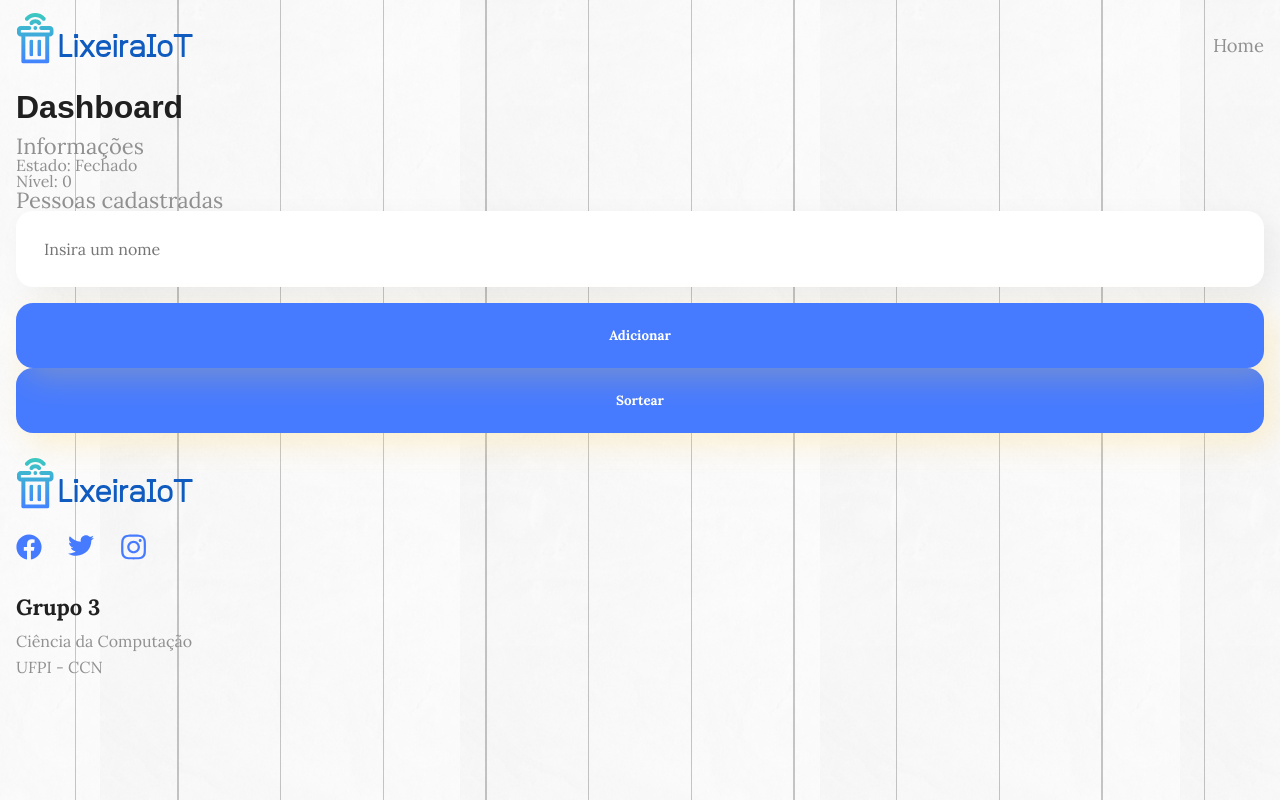
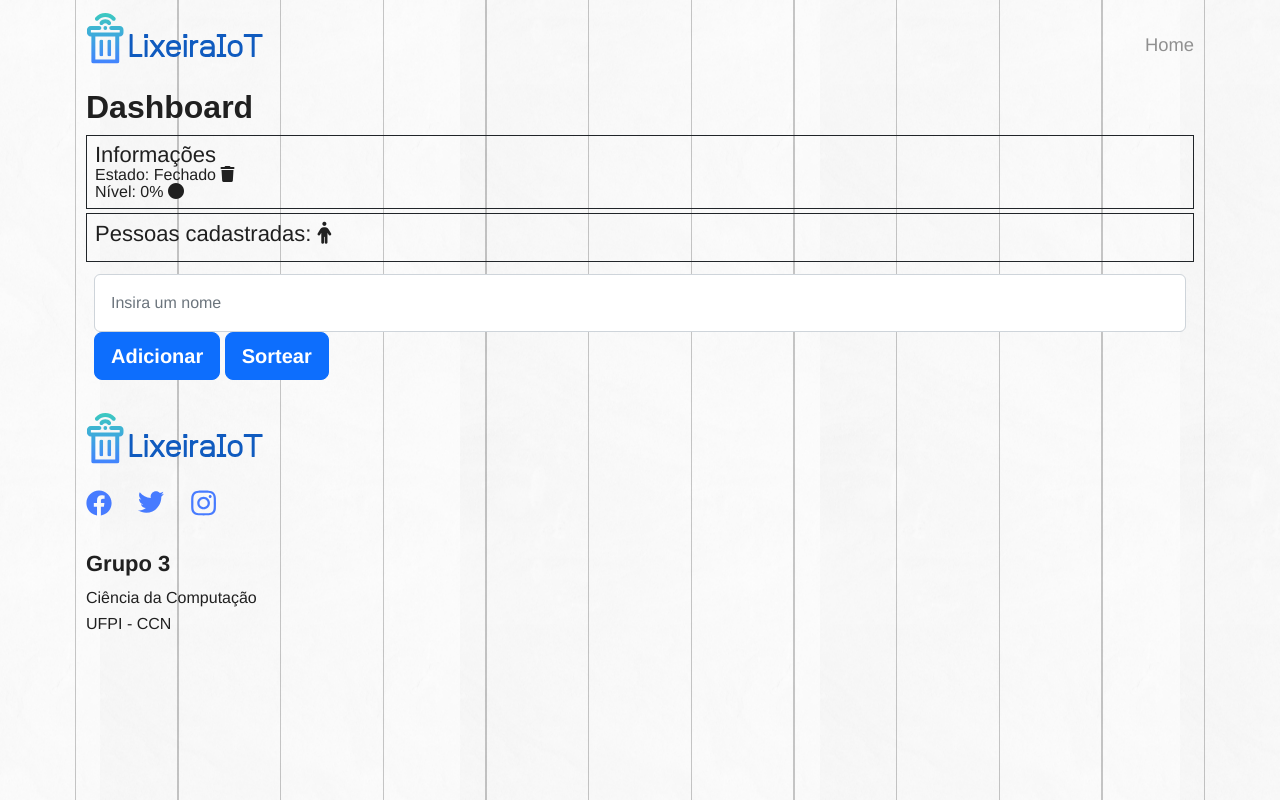
Before and after one commit to Eslley/lixeira-IoT, a Django app: page /dashboard/ in a window 1280 px wide. Run offline with Django 4.2, Linux system fonts and the light colour scheme; some libraries are stand-ins or nearby versions; some web fonts are replaced.

Commit message:
Alterações no front end

```diff
--- a/static/css/base/_variaveis.css
+++ b/static/css/base/_variaveis.css
@@ -6,7 +6,7 @@
     --preto: #202020;
     --preto-transparente: #0000000F;
 
-    --familia-corpo: 'Lora', serif;
+    --familia-corpo: "Helvetica Neue",Helvetica,Arial,sans-serif;
     --familia-titulo-destaque: 'Gemunu Libre', sans-serif;
 
     --peso-titulo-destaque: 700;
--- a/static/css/base/base.css
+++ b/static/css/base/base.css
@@ -4,7 +4,7 @@
 body {
     font-family: var(--familia-corpo);
     font-size: var(--tamanho-corpo);
-    color: var(--cinza);
+    color: var(--preto);
 
     background: url('../../img/fundo-textura.png'), url('../../img/fundo-linhas.png');
     background-position: center;
--- a/static/css/componentes/botoes.css
+++ b/static/css/componentes/botoes.css
@@ -1,19 +1,9 @@
 .botao {
-    background-color: var(--azul);
-
     text-align: center;
     font-family: inherit;
     font-weight: var(--peso-botao);
-    color: var(--branco);
-
-    width: 100%;
-    padding-top: 1.5rem;
-    padding-bottom: 1.5rem;
-
-    box-shadow: 10px 10px 30px var(--amarelo-transparente);
-
-    border: none;
-    border-radius: 17px;
+    /*width: 100%;*/
+    /*box-shadow: 10px 10px 30px var(--amarelo-transparente);*/
 }
 
 .botao--alternativo {
--- a/templates/dashboard.html
+++ b/templates/dashboard.html
@@ -6,6 +6,8 @@
     <meta http-equiv="X-UA-Compatible" content="IE=edge">
     <meta name="viewport" content="width=device-width, initial-scale=1.0">
     <title>Dashboard | Lixeira IoT</title>
+    <!-- CSS only -->
+    <link href="https://cdn.jsdelivr.net/npm/bootstrap@5.2.2/dist/css/bootstrap.min.css" rel="stylesheet" integrity="sha384-Zenh87qX5JnK2Jl0vWa8Ck2rdkQ2Bzep5IDxbcnCeuOxjzrPF/et3URy9Bv1WTRi" crossorigin="anonymous">
     <link href="https://fonts.googleapis.com/css2?family=Gemunu+Libre:wght@700&family=Lora:wght@400;700&display=swap" rel="stylesheet">
     <link rel="stylesheet" href="{% static 'css/base/base.css' %}">
     <link rel="stylesheet" href="{% static 'css/componentes/cabecalho.css' %}">
@@ -13,6 +15,8 @@
     <link rel="stylesheet" href="{% static 'css/componentes/input.css' %}">
     <link rel="stylesheet" href="{% static 'css/componentes/botoes.css' %}">
     <link rel="stylesheet" href="{% static 'css/componentes/rodape.css' %}">
+
+    <script src="https://kit.fontawesome.com/4169326a4c.js" crossorigin="anonymous"></script>
 
     <script src="//cdn.jsdelivr.net/npm/sweetalert2@11"></script>
 </head>
@@ -29,20 +33,24 @@
                 <h2 class="titulo">
                     <span class="titulo--destaque">Dashboard</span>
                 </h2>
+                <div class="border border-dark p-2 my-1">
                 <h2 class="titulo">Informações</h2>
-                <p>Estado: ${ estado }</p>
-                <p>Nível: ${ nivel }</p>
-                <h2 class="titulo">Pessoas cadastradas</h2>
-                <ul id="listaDeNomes">
+                <p>Estado: ${ estado } <i class="fa-solid fa-trash"></i></p>
+                <p>Nível: ${ nivel }% <i class="fa-solid fa-circle"></i></p>
+                </div>
+                <div class="border border-dark p-2 my-1">
+                <h2 class="titulo">Pessoas cadastradas: <i class="fa-sharp fa-solid fa-person"></i></h2>
+                <ul id="listaDeNomes" class='mx-1 my-2'>
                     <li v-for="pessoa in pessoas" :key="pessoa.id">
                         ${ pessoa.nome }
                     </li>
                 </ul>
-                <form action="#" class="chamada__formulario">
-                    <input v-model="nome" type="text" class="input" id="nome" placeholder="Insira um nome" aria-label="Insira um nome">
-                    <button @click="salvar()" class="botao" id="btnAddNome">Adicionar</button>
-                </form>
-                <button @click="sortear()" class="botao">Sortear</button>
+                </div>
+                <div class="d-grid gap-2 d-md-block p-2">
+                <input v-model="nome" type="text" class="p-3 form-control" id="nome" placeholder="Insira um nome" aria-label="Insira um nome">
+                <button @click="salvar()" class="btn btn-primary btn-lg botao" id="btnAddNome">Adicionar</button>
+                <button @click="sortear()" class="btn btn-primary btn-lg botao">Sortear</button>
+                </div>
             </section>
         </main>
         <footer class="container rodape">
```
